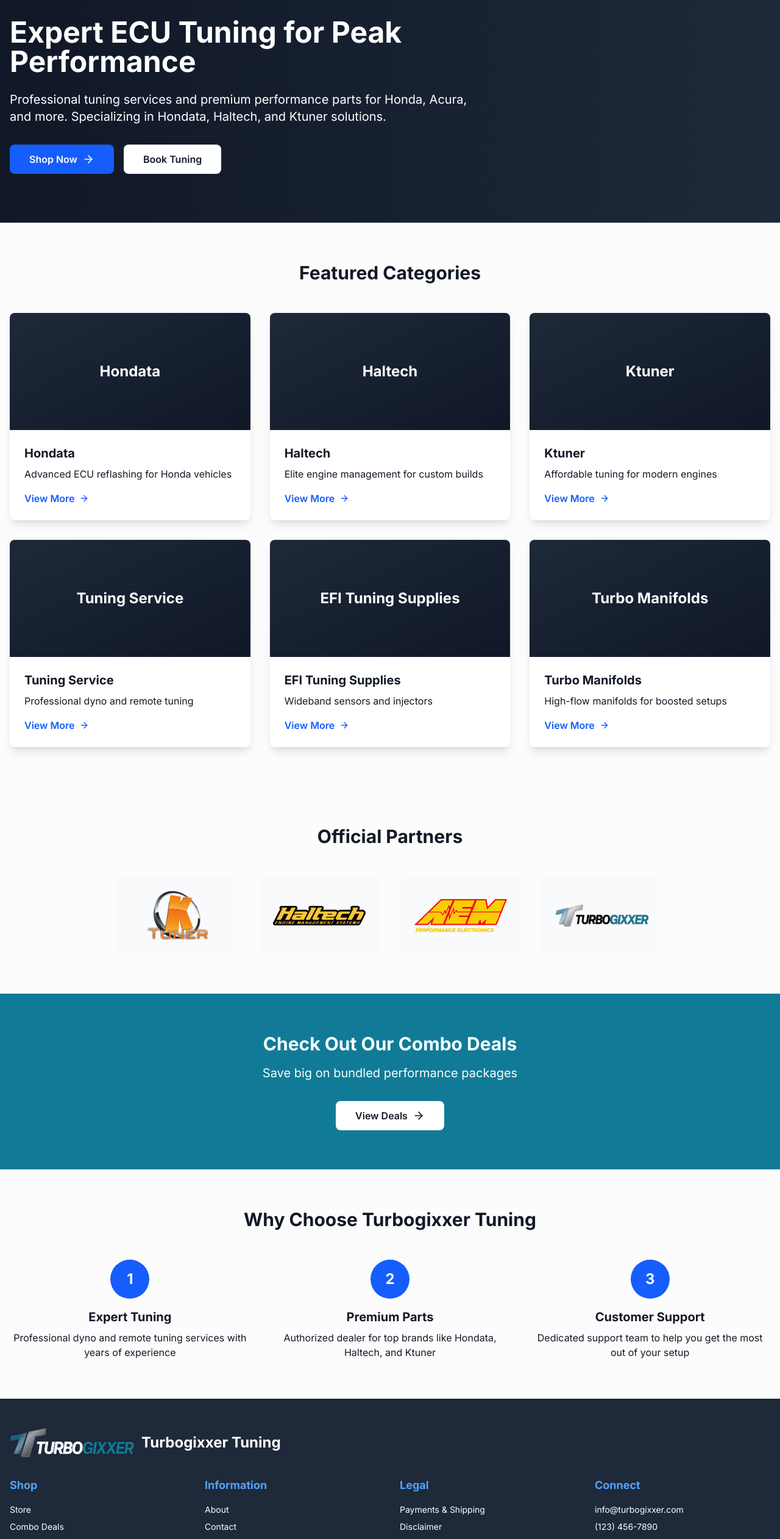
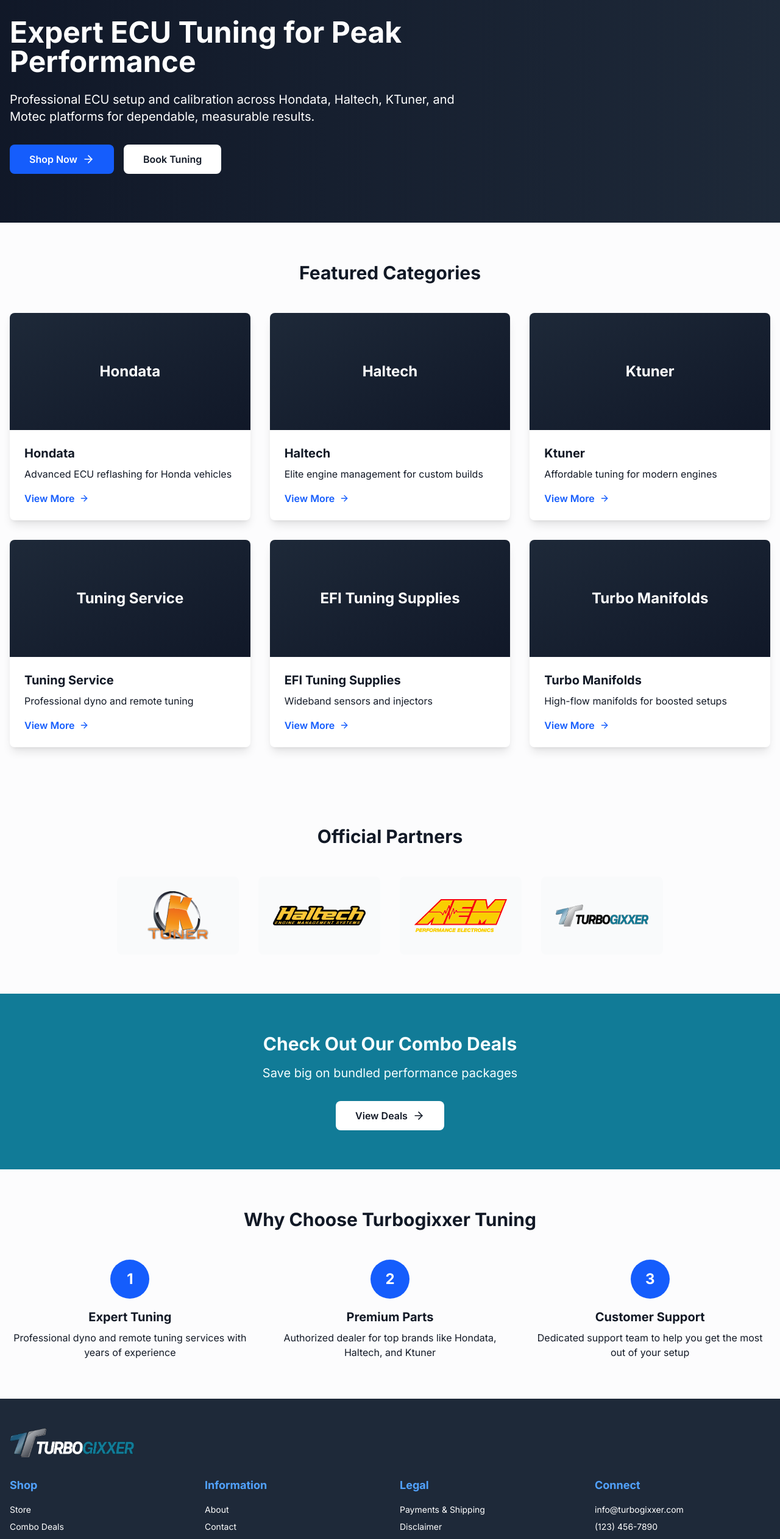
Before and after one commit to ExcellenceUnderStress/turbogixxer-tuning, a Next.js app: page / in a window 1280 px wide. Shown: the part 234-2757 px from the top of the page at 61% size. Built offline with nearby package versions, Linux system fonts and the light colour scheme.

Commit message:
changes to hero

```diff
--- a/app/page.tsx
+++ b/app/page.tsx
@@ -60,8 +60,7 @@
               Expert ECU Tuning for Peak Performance
             </h1>
             <p className="text-xl mb-8 text-white">
-              Professional tuning services and premium performance parts for Honda, Acura, and more.
-              Specializing in Hondata, Haltech, and Ktuner solutions.
+              Professional ECU setup and calibration across Hondata, Haltech, KTuner, and Motec platforms for dependable, measurable results.
             </p>
             <div className="flex gap-4">
               <Link
--- a/components/Footer.tsx
+++ b/components/Footer.tsx
@@ -11,7 +11,6 @@
             alt="Turbogixxer Tuning Logo"
             className="h-12 w-auto"
           />
-          <span className="text-2xl font-bold">Turbogixxer Tuning</span>
         </div>
 
         <div className="grid grid-cols-1 md:grid-cols-4 gap-8">
```
